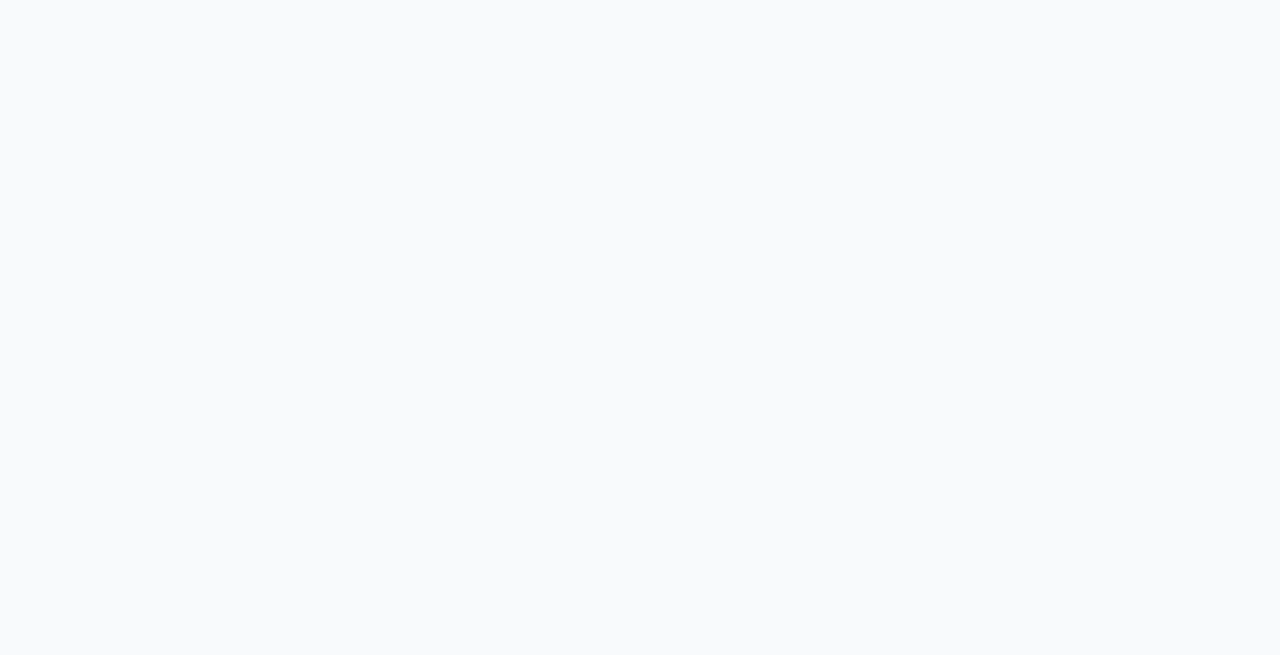
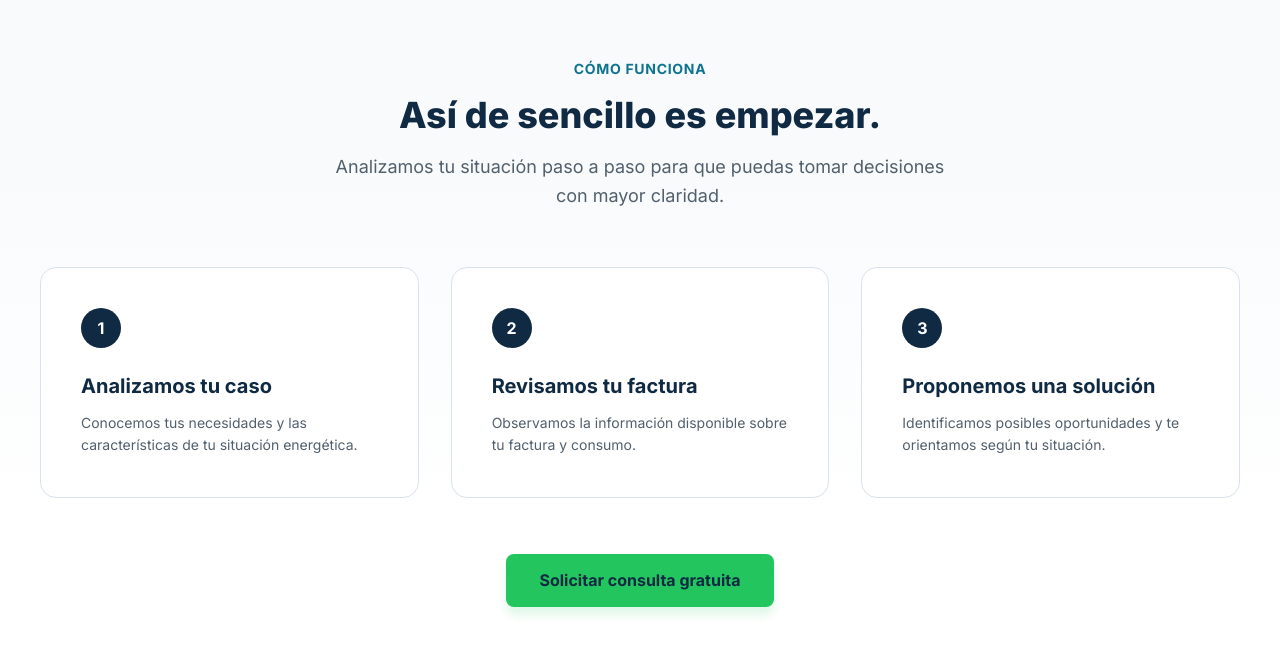
Before and after one commit to jhoan-sebastian-cardenas/Landing-page-ASENERG, a React (Vite) app: page / in a window 1280 px wide. Shown: the part 2595-3250 px from the top of the page. Before the commit the page ends 2556 px from the top, so only its background shows below. Built offline with nearby package versions, Linux system fonts and the light colour scheme.

Commit message:
feat: sección Cómo funciona

```diff
--- a/src/App.jsx
+++ b/src/App.jsx
@@ -2,6 +2,7 @@ import Header from './components/Header'
 import Problem from './components/Problem'
 import Solution from './components/Solution'
 import Benefits from './components/Benefits'
+import HowItWorks from './components/HowItWorks'
 
 function App() {
   return (
@@ -18,6 +19,7 @@ function App() {
         <Problem />
         <Solution/>
         <Benefits/>
+        <HowItWorks/>
       </main>
     </>
   )
--- /dev/null
+++ b/src/components/HowItWorks.css
@@ -0,0 +1,90 @@
+.how {
+  padding-block: var(--section-padding-y);
+  background: linear-gradient(to bottom, var(--color-background) 25%, var(--color-surface) 75%);
+}
+
+/* Móvil: una columna, número encima del texto */
+.how__steps {
+  display: grid;
+  gap: var(--space-16);
+  max-width: 36rem;
+  margin: var(--space-40) auto 0;
+}
+
+.how__card {
+  display: flex;
+  flex-direction: column;
+  gap: var(--space-24);
+  padding: var(--space-24);
+  background-color: var(--color-surface);
+  border: 1px solid var(--color-border);
+  border-radius: var(--radius-md);
+}
+
+.how__number {
+  display: grid;
+  place-items: center;
+  flex-shrink: 0;
+  width: 40px;
+  height: 40px;
+  font-size: var(--fs-base);
+  font-weight: var(--fw-bold);
+  line-height: 1;
+  color: var(--color-surface);
+  background-color: var(--color-primary);
+  border-radius: var(--radius-full);
+}
+
+.how__text {
+  display: flex;
+  flex-direction: column;
+  gap: var(--space-12);
+}
+
+.how__text h3 {
+  font-size: var(--fs-xl);
+}
+
+.how__text p {
+  font-size: var(--fs-md);
+  line-height: var(--lh-relaxed);
+  color: var(--color-text-secondary);
+}
+
+.how__cta {
+  display: flex;
+  justify-content: center;
+  margin-top: var(--space-40);
+}
+
+/* Tablet: tarjetas horizontales (número a la izquierda) */
+@media (min-width: 768px) {
+  .how__steps {
+    max-width: 44rem;
+    margin-top: var(--space-56);
+  }
+
+  .how__card {
+    flex-direction: row;
+    align-items: flex-start;
+    padding: var(--space-32);
+  }
+
+  .how__cta {
+    margin-top: var(--space-56);
+  }
+}
+
+/* Desktop: tres columnas */
+@media (min-width: 1024px) {
+  .how__steps {
+    grid-template-columns: repeat(3, 1fr);
+    gap: var(--space-32);
+    max-width: none;
+  }
+
+  .how__card {
+    flex-direction: column;
+    padding: var(--space-40);
+  }
+}
--- /dev/null
+++ b/src/components/HowItWorks.jsx
@@ -0,0 +1,41 @@
+import { processSteps } from '../data/steps'
+import './HowItWorks.css'
+
+function HowItWorks() {
+  return (
+    <section id="como-funciona" className="how" aria-labelledby="how-title">
+      <div className="container">
+        <div className="section-heading">
+          <p className="eyebrow">Cómo funciona</p>
+          <h2 id="how-title">Así de sencillo es empezar.</h2>
+          <p className="section-lead">
+            Analizamos tu situación paso a paso para que puedas tomar decisiones con mayor
+            claridad.
+          </p>
+        </div>
+
+        <ol className="how__steps">
+          {processSteps.map((step) => (
+            <li key={step.id} className="how__card">
+              <span className="how__number" aria-hidden="true">
+                {step.number}
+              </span>
+              <div className="how__text">
+                <h3>{step.title}</h3>
+                <p>{step.description}</p>
+              </div>
+            </li>
+          ))}
+        </ol>
+
+        <div className="how__cta">
+          <a href="#contacto" className="btn btn--primary">
+            Solicitar consulta gratuita
+          </a>
+        </div>
+      </div>
+    </section>
+  )
+}
+
+export default HowItWorks
```
